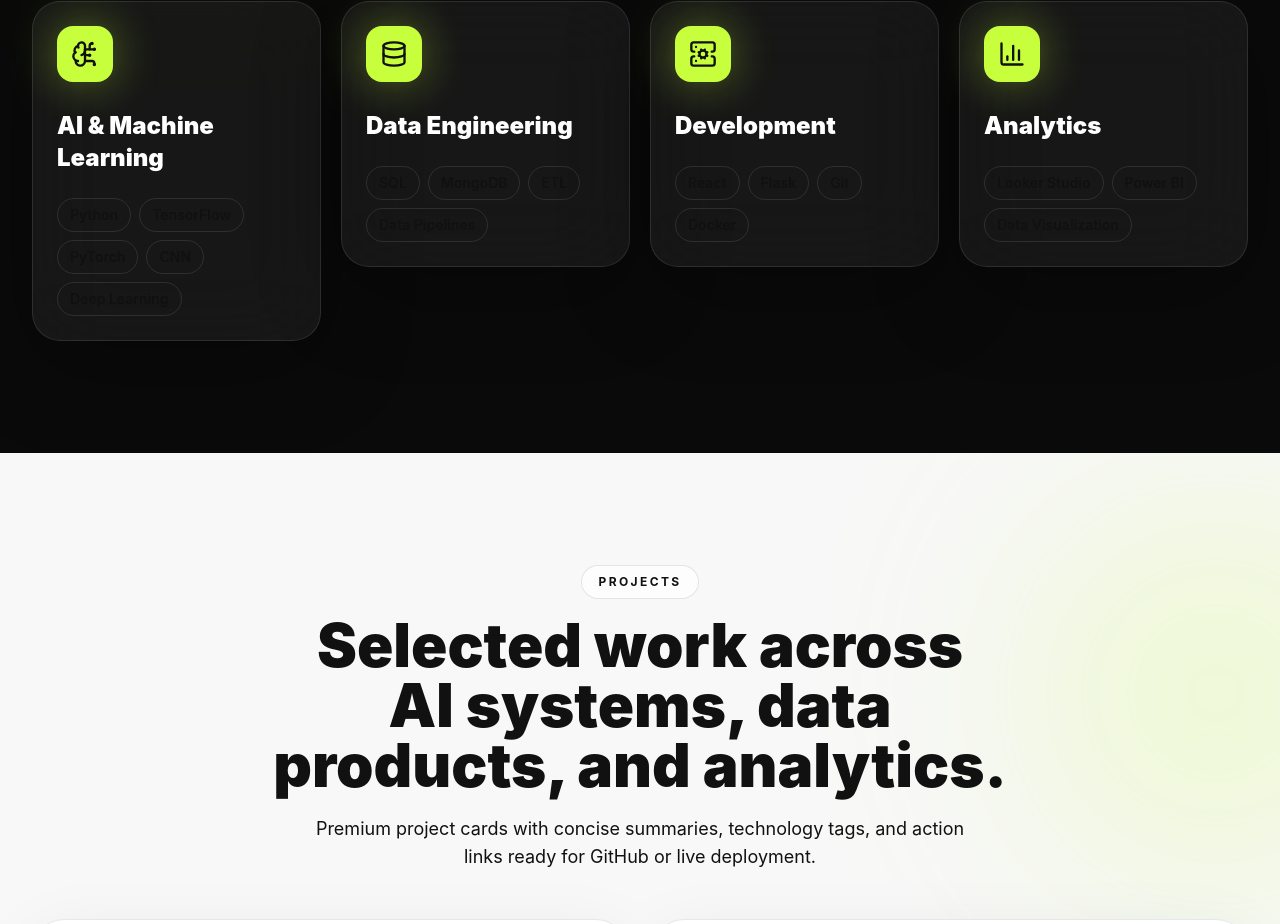
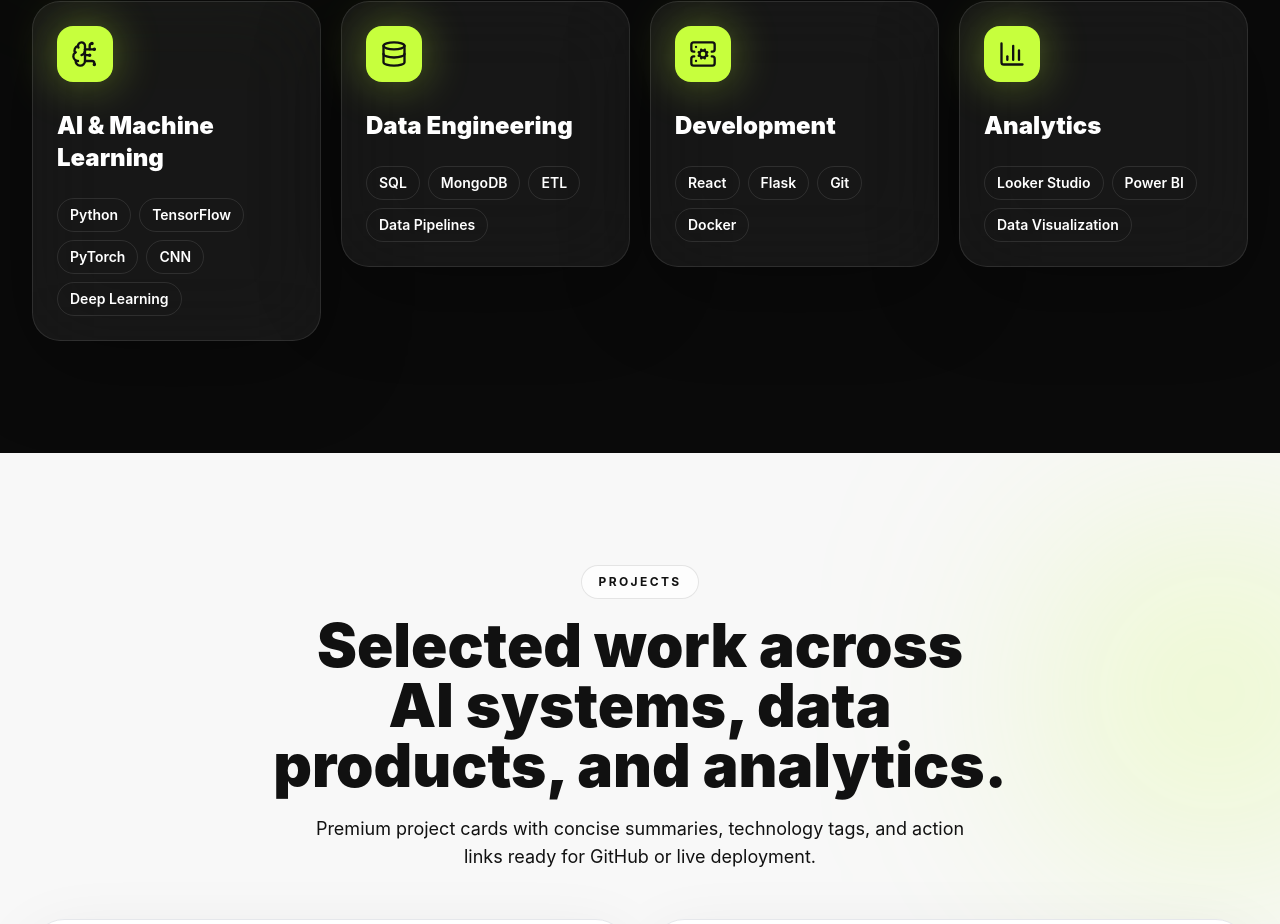
Before and after one commit to Monishchander03/monish_portfolio, a React (Vite) app: page / in a window 1280 px wide. Shown: the part 2639-3563 px from the top of the page. Built offline with nearby package versions, Linux system fonts and the light colour scheme.

Commit message:
Fix text color opacity in SkillCard component

```diff
--- a/src/components/SkillCard.jsx
+++ b/src/components/SkillCard.jsx
@@ -16,7 +16,7 @@ export default function SkillCard({ skill }) {
         {skill.items.map((item) => (
           <span
             key={item}
-            className="rounded-full border border-white/10 bg-white/8 px-3 py-1.5 text-sm font-semibold text-white/72"
+            className="rounded-full border border-white/10 bg-white/8 px-3 py-1.5 text-sm font-semibold text-white"
           >
             {item}
           </span>
```
